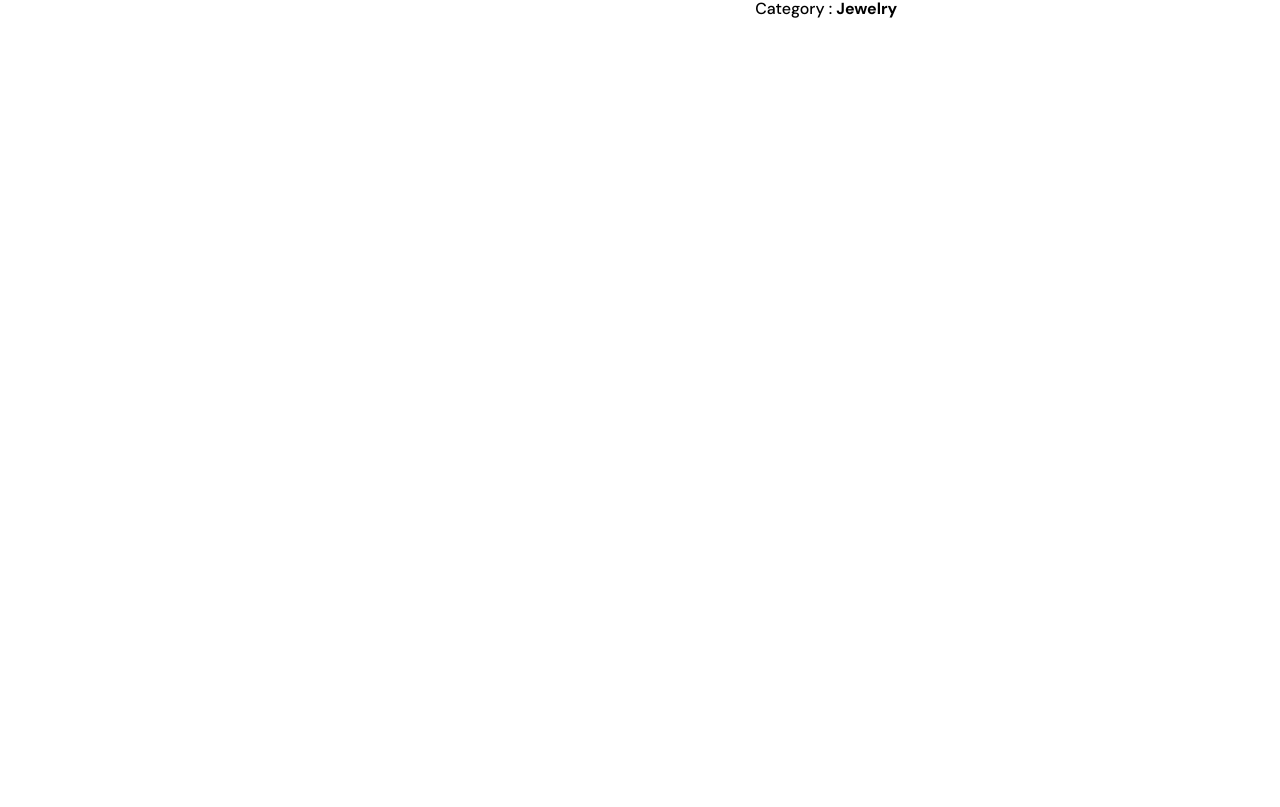
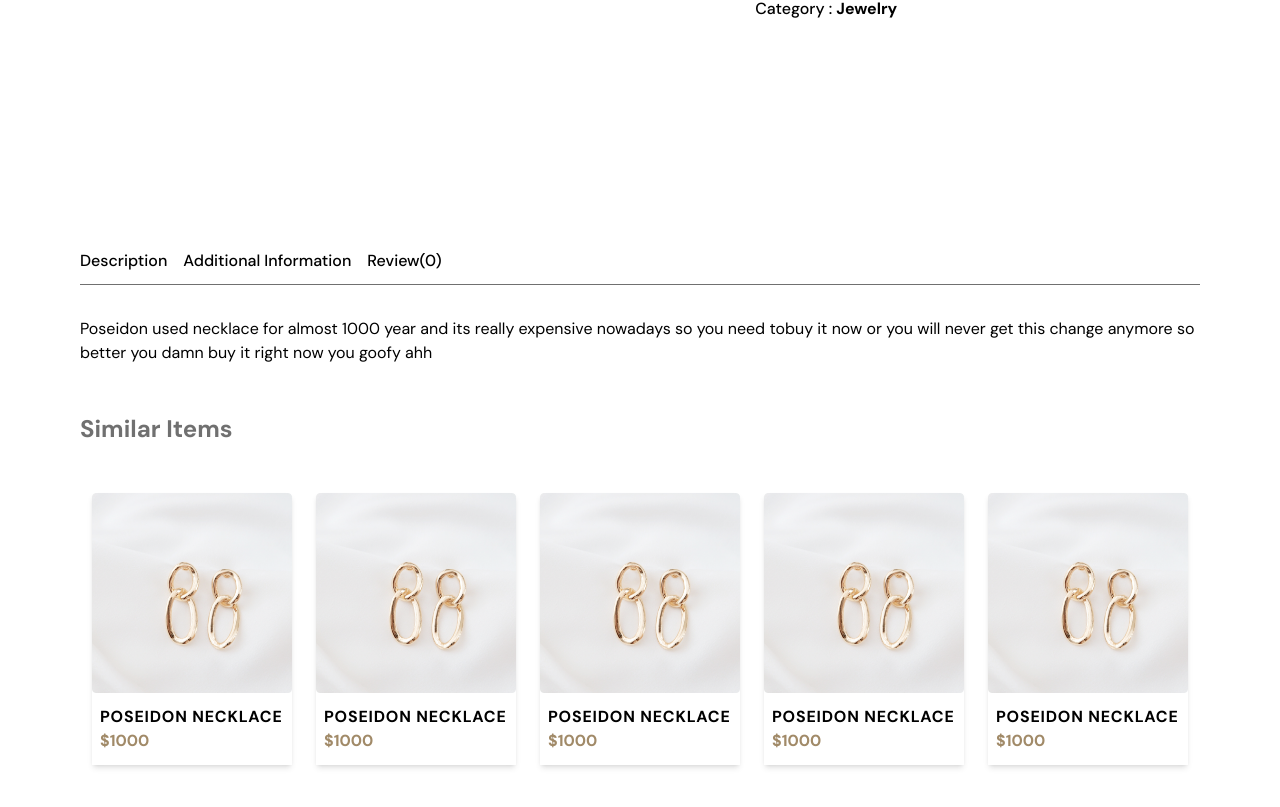
Before and after one commit to NoxturneDev/porto-ecommerce, a Next.js app: page /product/detail in a window 1280 px wide. Shown: the part 553-1360 px from the top of the page. Before the commit the page ends 800 px from the top, so only its background shows below. Built offline with nearby package versions, Linux system fonts and the light colour scheme.

Commit message:
initialize product detail page

```diff
--- a/pages/product/detail/index.jsx
+++ b/pages/product/detail/index.jsx
@@ -1,10 +1,28 @@
-import { Fragment } from 'react'
+import { Fragment, useState, useEffect } from 'react'
 import Image from 'next/image'
+import Card from "@/components/Card"
 import { Button } from "@/components/Button"
 import { Socials, Plus, Minus } from "@/icons"
 
 
-function index({ products }) {
+function index({ products, recommendation }) {
+    const [selectedInformation, setSelectedInformation] = useState('')
+
+    const handleInformation = (e) => {
+        const {dataset} = e.target
+
+        // select info based on clickd information then find it in products object data
+        for(const d in products){
+            if(dataset === products[dataset]){
+                console.log(dataset)
+            }
+        }
+    }
+
+    useEffect(() => {
+        setSelectedInformation(products.description)
+    }, [])
+
     return (
         <Fragment>
             <section className="grid grid-cols-5 grid-rows-1 w-full px-4 py-6  min-h-min h-[85vh]">
@@ -72,6 +90,43 @@ function index({ products }) {
                     </aside>
                 </section>
             </section>
+            {/* detailed information */}
+            <section className="flex flex-col px-8 h-max pb-12">
+                {/* header */}
+                <nav className="flex justify-start items-center gap-4 h-12 border-b border-b-basic-300 w-full py-4 mb-8">
+                    <h1
+                        className="font-medium cursor-pointer" data-infromation="description"
+                        onClick={e => handleInformation(e)}
+                    >
+                        Description
+                    </h1>
+                    <h1
+                        className="font-medium cursor-pointer" data-infromation="additional"
+                        onClick={e => handleInformation(e)}
+                    >
+                        Additional Information
+                    </h1>
+                    <h1
+                        className="font-medium cursor-pointer" data-infromation="review"
+                        onClick={e => handleInformation(e)}
+                    >
+                        Review(0)
+                    </h1>
+                </nav>
+                <section>
+                    {/* clicked information */}
+                    {selectedInformation ? selectedInformation : 'Loading...'}
+                </section>
+            </section>
+            {/* recommendation items (similar items) */}
+            <h1 className='ml-8 font-bold text-2xl text-basic-300'>Similar Items</h1>
+            <section className="flex gap-6 justify-center items-center w-full px-8 h-max py-4 my-8">
+                {recommendation && recommendation.products.map(prod => {
+                    return (
+                        <Card data={prod} key={prod.title} />
+                    )
+                })}
+            </section>
         </Fragment>
     )
 }
@@ -86,13 +141,52 @@ export async function getStaticProps() {
                 category: 'Jewelry',
                 title: 'Poseidon Necklace',
                 description: 'Poseidon used necklace for almost 1000 year and its really expensive nowadays so you need tobuy it now or you will never get this change anymore so better you damn buy it right now you goofy ahh',
-                price: '1000'
-            }
+                price: '1000',
+                additional : 'Lorem ipsum dolor sit amet consectetur adipisicing elit. Repellat, voluptate.',
+                review : 'there is no review yet for this product',
+            },
         ]
     }
+
+    const recommendationProducts = {
+        products: [
+            {
+                category: 'Jewelry',
+                title: 'Poseidon Necklace',
+                description: 'Poseidon used necklace for almost 1000 year and its really expensive nowadays so you need tobuy it now or you will never get this change anymore so better you damn buy it right now you goofy ahh',
+                price: '1000'
+            },
+            {
+                category: 'Jewelry',
+                title: 'Poseidon Necklace',
+                description: 'Poseidon used necklace for almost 1000 year and its really expensive nowadays so you need tobuy it now or you will never get this change anymore so better you damn buy it right now you goofy ahh',
+                price: '1000'
+            },
+            {
+                category: 'Jewelry',
+                title: 'Poseidon Necklace',
+                description: 'Poseidon used necklace for almost 1000 year and its really expensive nowadays so you need tobuy it now or you will never get this change anymore so better you damn buy it right now you goofy ahh',
+                price: '1000'
+            },
+            {
+                category: 'Jewelry',
+                title: 'Poseidon Necklace',
+                description: 'Poseidon used necklace for almost 1000 year and its really expensive nowadays so you need tobuy it now or you will never get this change anymore so better you damn buy it right now you goofy ahh',
+                price: '1000'
+            },
+            {
+                category: 'Jewelry',
+                title: 'Poseidon Necklace',
+                description: 'Poseidon used necklace for almost 1000 year and its really expensive nowadays so you need tobuy it now or you will never get this change anymore so better you damn buy it right now you goofy ahh',
+                price: '1000'
+            },
+        ]
+    }
+
     return {
         props: {
-            products: data.products[0]
+            products: data.products[0],
+            recommendation: recommendationProducts
         }
     }
 }
```
